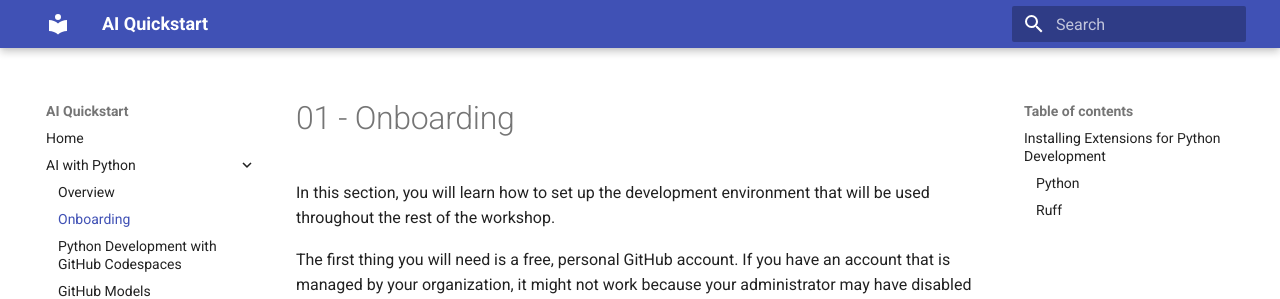
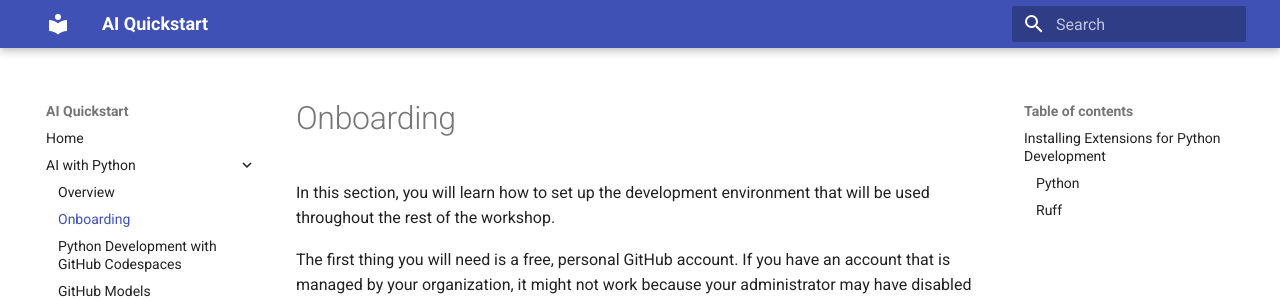
Before and after one commit to get-aiquickstart/get-aiquickstart.github.io, an MkDocs documentation site: the page built from docs/python/onboarding.md, in a window 1280 px wide and 900 px high. Shown: the top 299 px of the window. Built offline with MkDocs 1.6.1 and Material for MkDocs 9.7.7, drawn with Linux system fonts in a browser that asks for light colours.

Commit message:
Update Onboarding title

```diff
--- a/docs/python/onboarding.md
+++ b/docs/python/onboarding.md
@@ -1,4 +1,4 @@
-# 01 - Onboarding
+# Onboarding
 
 In this section, you will learn how to set up the development environment that will be used throughout the rest of the workshop.
 
```
